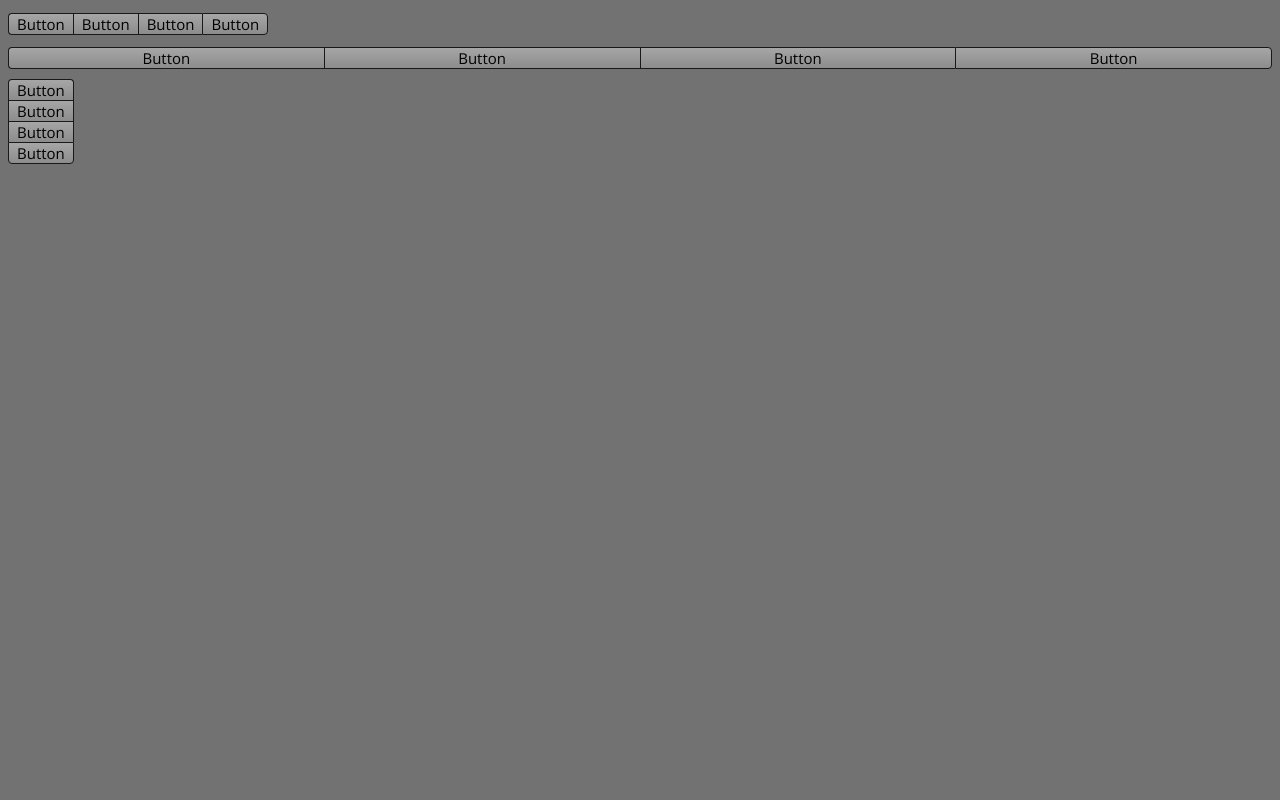
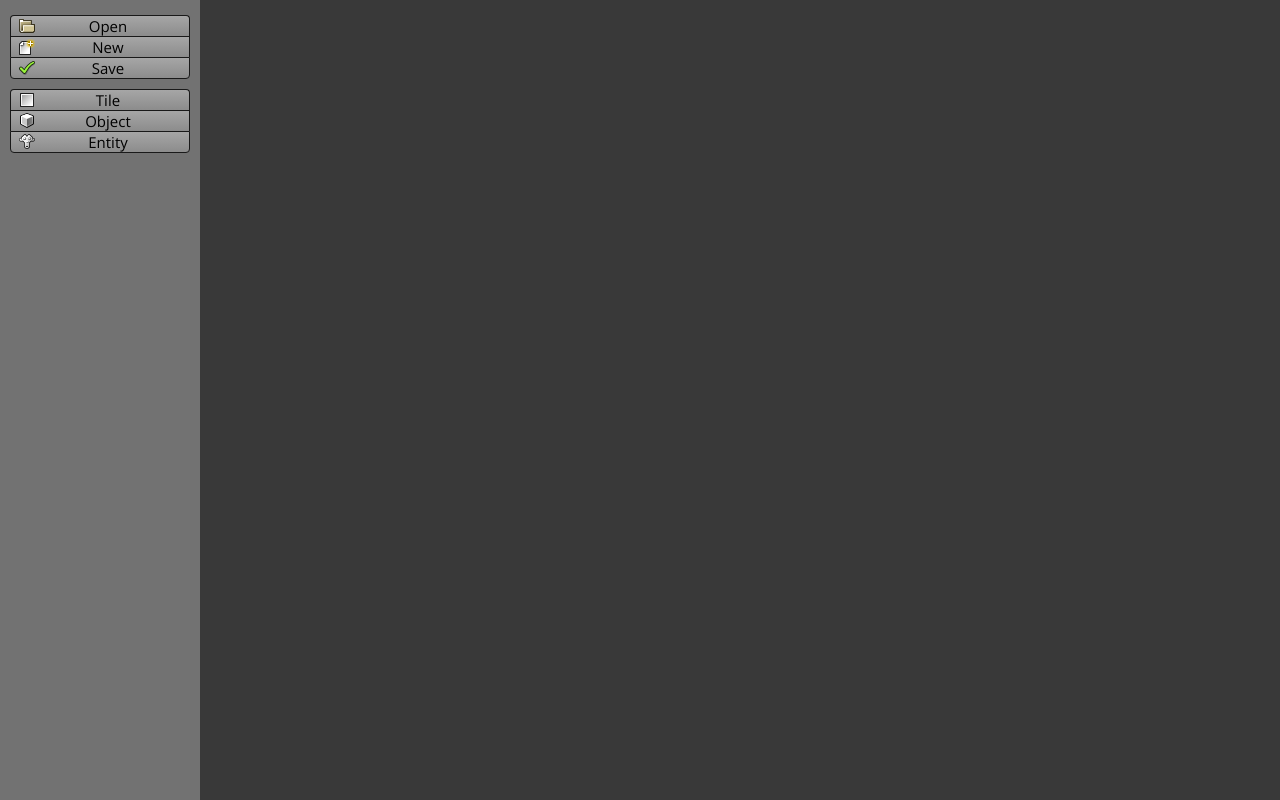
Before and after one commit to robhendriks/avans-swa-editor, an Electron app: page index.html in a window 1280 px wide. Drawn offline with nearby package versions, Linux system fonts and the light colour scheme.

Commit message:
stylish-ish

```diff
--- a/index.html
+++ b/index.html
@@ -6,23 +6,25 @@
   <link rel="stylesheet" href="assets/css/app.css">
 </head>
 <body>
-  <div class="btns horizontal">
-    <a href="#" class="btn">Button</a>
-    <a href="#" class="btn">Button</a>
-    <a href="#" class="btn">Button</a>
-    <a href="#" class="btn">Button</a>
-  </div>
-  <div class="btns justified">
-    <a href="#" class="btn">Button</a>
-    <a href="#" class="btn">Button</a>
-    <a href="#" class="btn">Button</a>
-    <a href="#" class="btn">Button</a>
-  </div>
-  <div class="btns vertical">
-    <a href="#" class="btn">Button</a>
-    <a href="#" class="btn">Button</a>
-    <a href="#" class="btn">Button</a>
-    <a href="#" class="btn">Button</a>
+  <div id="app">
+    <aside id="toolbar">
+      <div class="toolbar-scroll">
+        <div class="btns vertical" style="width: 100%;">
+          <a href="#" class="btn"><i class="icon folder to-left"></i> Open</a>
+          <a href="#" class="btn"><i class="icon new to-left"></i> New</a>
+          <a href="#" class="btn"><i class="icon check to-left"></i> Save</a>
+        </div>
+        <br>
+        <div class="btns vertical" style="width: 100%;">
+          <a href="#" class="btn"><i class="icon plane to-left"></i> Tile</a>
+          <a href="#" class="btn"><i class="icon cube to-left"></i> Object</a>
+          <a href="#" class="btn"><i class="icon monkey to-left"></i> Entity</a>
+        </div>
+      </div>
+    </aside>
+    <main id="content">
+
+    </main>
   </div>
 </body>
 </html>
--- a/main.js
+++ b/main.js
@@ -5,7 +5,14 @@ const BrowserWindow = electron.BrowserWindow
 let mainWindow
 
 function createWindow () {
-  mainWindow = new BrowserWindow({width: 800, height: 600})
+  let windowOptions = {
+    width: 1080,
+    minWidth: 680,
+    height: 840,
+    title: app.getName()
+  }
+
+  mainWindow = new BrowserWindow(windowOptions)
   mainWindow.loadURL(`file://${__dirname}/index.html`)
   mainWindow.webContents.openDevTools()
 
--- /dev/null
+++ b/src/sass/_icons.scss
@@ -0,0 +1,26 @@
+.icon {
+  position: relative;
+  top: 2px;
+  display: inline-block;
+  width: $icon-size;
+  height: $icon-size;
+  background-image: $icon-image;
+  background-repeat: none;
+  background-size: $icon-image-size $icon-image-size;
+
+  @media
+  (min-device-pixel-ratio: 1.25),
+  (min-resolution: 120dpi) {
+    background-image: $icon-image-hdpi;
+  }
+
+  @each $icon in $icons {
+    $i: index($icons, $icon) - 1;
+    $y: floor($i / 4);
+    $x: $i % 4;
+
+    &.#{$icon} {
+      background-position: (-($icon-offset + $x * ($icon-size + $icon-margin))) (-($icon-offset + $y * ($icon-size + $icon-margin)));
+    }
+  }
+}
--- /dev/null
+++ b/src/sass/_utility.scss
@@ -0,0 +1,7 @@
+.to-left {
+  float: left;
+}
+
+.to-right {
+  float: right;
+}
--- a/src/sass/_variables.scss
+++ b/src/sass/_variables.scss
@@ -7,3 +7,22 @@ $btn-border-width: 1px;
 $btn-border-color: #191919;
 $btn-border: $btn-border-width $btn-border-color solid;
 $btn-border-radius: 4px !default;
+
+/* ICONS */
+$icon-size: 16px;
+$icon-image: url(../images/icons.png);
+$icon-image-hdpi: url(../images/icons@2x.png);
+$icon-image-size: 85px;
+$icon-offset: 3px;
+$icon-margin: 5px;
+$icons: (
+  folder, file, new, check,
+  plane, cube, circle, monkey
+);
+
+/* GENERAL */
+$background-color: #393939;
+
+/* TOOLBAR */
+$toolbar-width: 200px;
+$toolbar-background-color: #727272;
--- a/src/sass/app.scss
+++ b/src/sass/app.scss
@@ -1,12 +1,45 @@
 @import 'variables';
 @import 'mixins';
+@import 'utility';
 @import 'typography';
+@import 'icons';
 @import 'buttons';
 
 * {
   box-sizing: border-box;
 }
 
+html,
+body,
+#app {
+  height: 100%;
+}
+
 html {
-  background-color: #727272;
+  background-color: $background-color;
 }
+
+body {
+  margin: 0;
+  padding: 0;
+}
+
+#toolbar {
+  position: absolute;
+  overflow: scroll;
+  left: 0;
+  top: 0;
+  bottom: 0;
+  height: 100%;
+  width: $toolbar-width;
+  padding: 10px;
+  background-color: $toolbar-background-color;
+}
+
+#content {
+  position: absolute;
+  left: $toolbar-width;
+  top: 0;
+  right: 0;
+  height: 100%;
+}
```
Also changed, not shown: assets/css/app.css.
